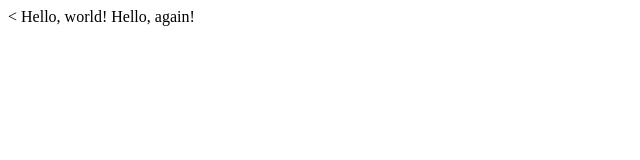
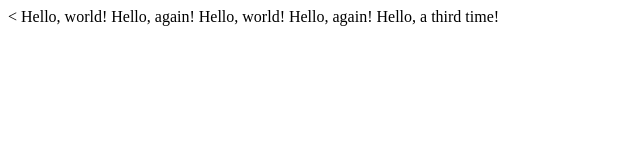
Before and after one commit to Romero2827/someproject1, a plain HTML site: page hello.html in a window 1280 px wide. Shown: the whole page, without its empty margins (0-640 px from the left). Drawn offline with Linux system fonts and the light colour scheme.

Commit message:
Added a third line

```diff
--- a/hello.html
+++ b/hello.html
@@ -7,5 +7,6 @@
   </head>
   <body>
       Hello, world! Hello, again!
+      Hello, world! Hello, again! Hello, a third time!
   </body>
 </html>
```
